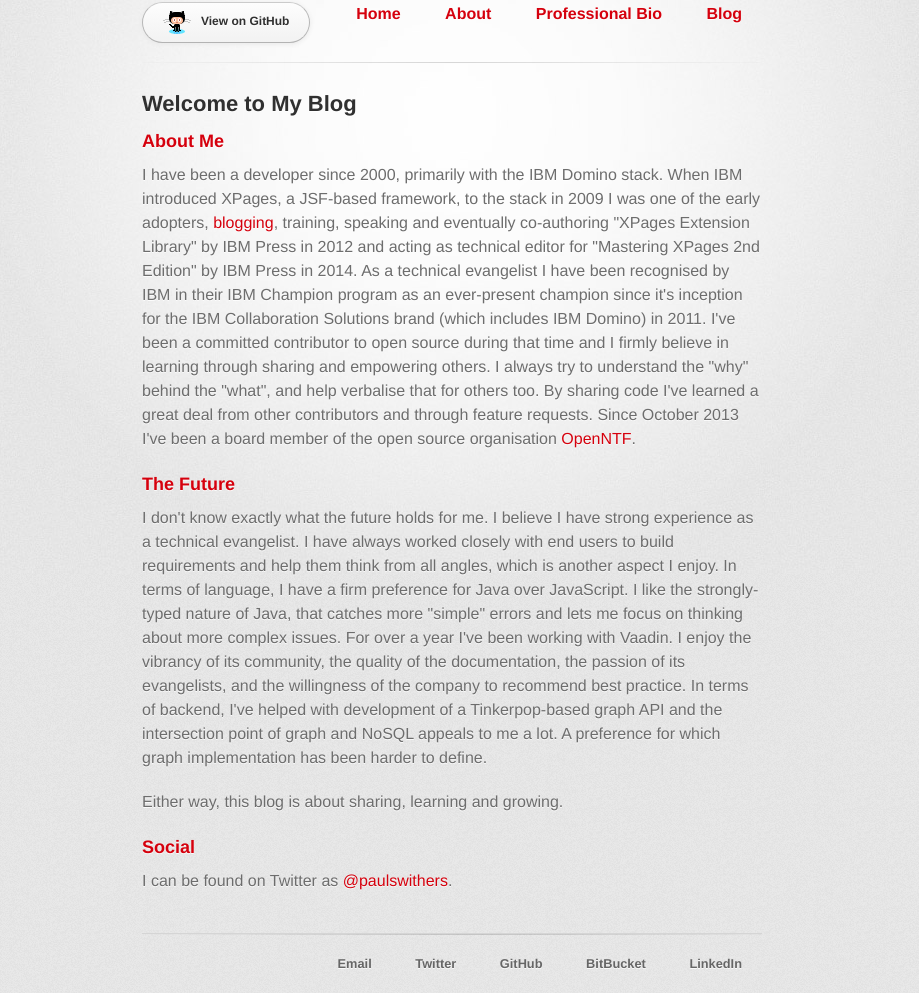
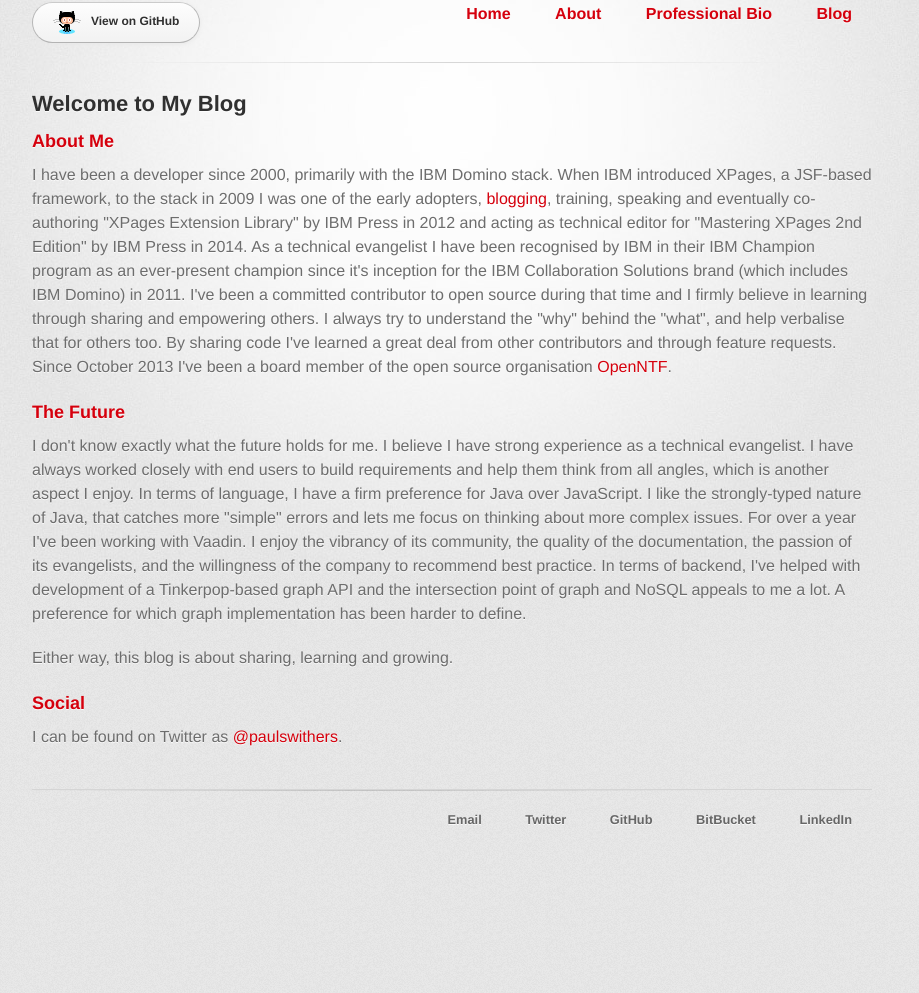
Before and after one commit to paulswithers/paulswithers.github.io, a Jekyll site: the page built from index.html, in a window 1280 px wide. Shown: the whole page, without its empty margins (188-1107 px from the left). Built offline with Jekyll 4.4.1, drawn with Linux system fonts in a browser that asks for light colours; some web fonts are replaced; after the commit the page ends 900 px from its top, so only the background shows below that.

Commit message:
Amending width

```diff
--- a/stylesheets/stylesheet.css
+++ b/stylesheets/stylesheet.css
@@ -90,8 +90,16 @@
 }
 
 .inner {
-  width: 620px;
-  margin: 0 auto;
+	width: 840px;
+	margin: 0 auto;
+}
+
+/* #### Mobile Phones Portrait #### */
+@media screen and (max-device-width: 640px) and (orientation: portrait){
+	.inner {
+		width: 620px;
+		margin: 0 auto;
+	}
 }
 
 #container .inner img {
```
